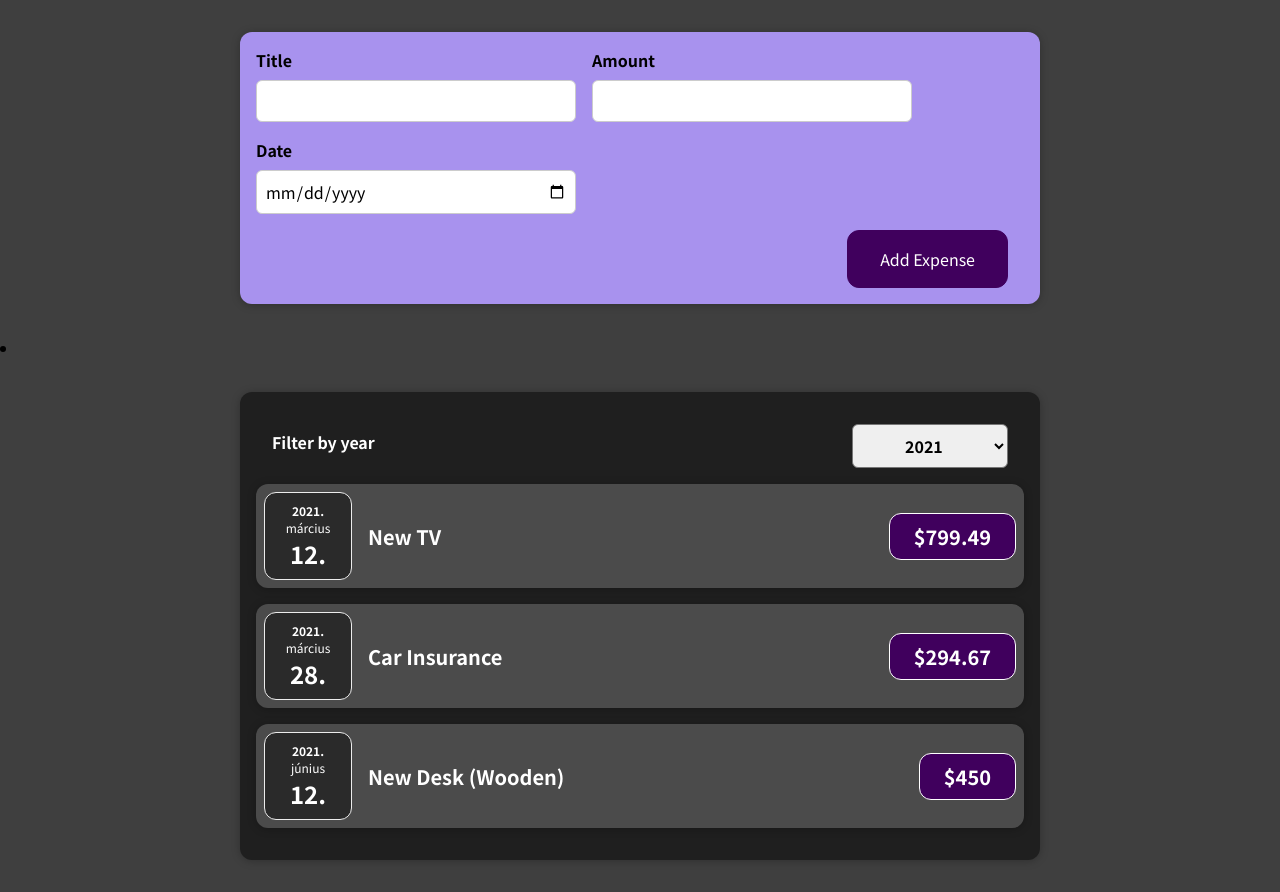
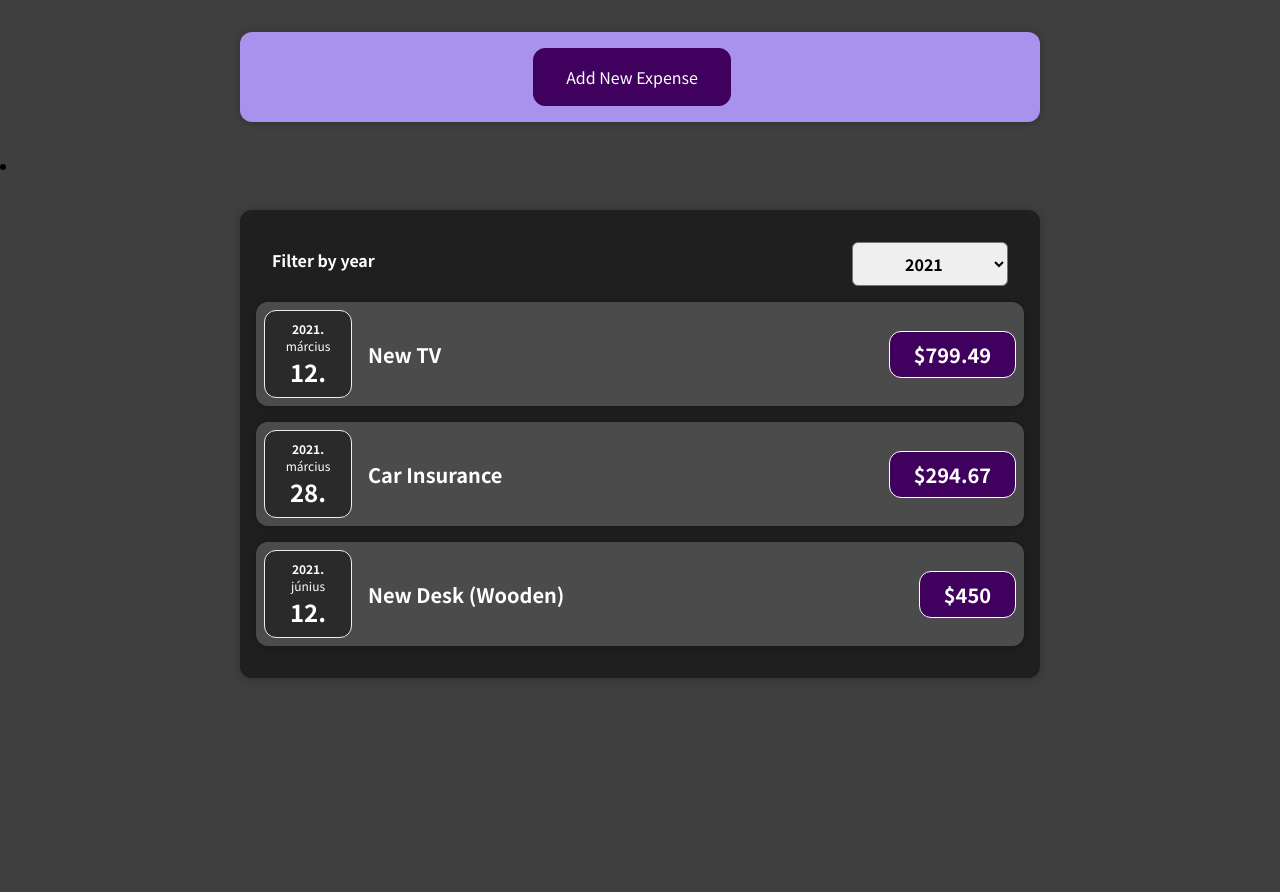
Before and after one commit to Sanyaur/Expense-Tracker-React, a React (Create React App) app: page / in a window 1280 px wide. After the commit the page ends 800 px from the top, so only its background shows below. Built offline with nearby package versions, Linux system fonts and the light colour scheme.

Commit message:
conditional input form rendering added

```diff
--- a/src/components/Expenses/NewExpense/ExpenseForm.js
+++ b/src/components/Expenses/NewExpense/ExpenseForm.js
@@ -69,6 +69,7 @@ const ExpenseForm = (props) => {
         </div>
       </div>
       <div className='new-expense__actions'>
+        <button onClick={props.onResetForm}>Cancel</button>
         <button type='submit'>Add Expense</button>
       </div>
     </form>
--- a/src/components/Expenses/NewExpense/NewExpense.js
+++ b/src/components/Expenses/NewExpense/NewExpense.js
@@ -1,4 +1,4 @@
-import React from "react";
+import React, { useState } from "react";
 
 import "./NewExpense.css";
 import ExpenseForm from "./ExpenseForm";
@@ -12,17 +12,29 @@ const NewExpense = (props) => {
       // temporary solution for ID
       id: Math.random().toString(),
     };
-    console.log(enteredExpenseData);
 
     // props to pass data to parent component
     props.onAddExpense(expenseData);
   };
 
-  return (
-    <div className='new-expense'>
-      <ExpenseForm onSaveExpenseData={saveExpenseDataHandler} />
-    </div>
+  const [isEditing, setIsEditing] = useState(false);
+
+  const startEditingHandler = () => setIsEditing(true);
+  const stopEditingHandler = () => setIsEditing(false);
+
+  let formContent = (
+    <ExpenseForm
+      onSaveExpenseData={saveExpenseDataHandler}
+      onResetForm={stopEditingHandler}
+    />
   );
+
+  if (!isEditing) {
+    formContent = (
+      <button onClick={startEditingHandler}>Add New Expense</button>
+    );
+  }
+  return <div className='new-expense'>{formContent}</div>;
 };
 
 export default NewExpense;
```
Also changed, not shown: 1 other file (tests, documents, lock files or other folders).
